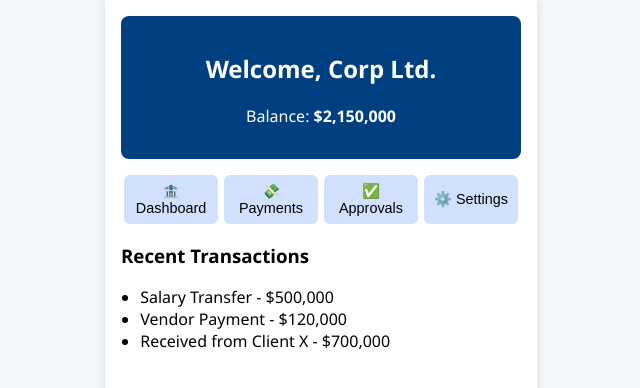
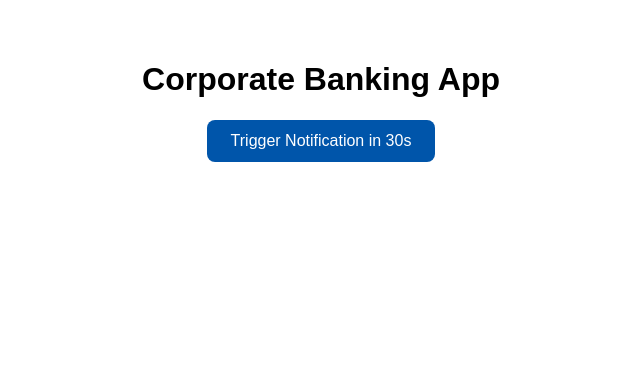
Before and after one commit to AlstonQ/iBank-BIDV-POC, a plain HTML site: page index.html in a window 1280 px wide. Shown: the whole page, without its empty margins (319-959 px from the left). Drawn offline with Linux system fonts and the light colour scheme.

Commit message:
Update index.html

```diff
--- a/index.html
+++ b/index.html
@@ -2,55 +2,60 @@
 <html lang="en">
 <head>
   <meta charset="UTF-8" />
-  <meta name="viewport" content="width=device-width, initial-scale=1.0" />
-  <title>Corporate Mobile Banking</title>
-  <link rel="stylesheet" href="style.css" />
+  <meta name="viewport" content="width=device-width, initial-scale=1.0"/>
+  <title>Corporate Banking App</title>
   <link rel="manifest" href="manifest.json" />
-  <script>
-    if ("serviceWorker" in navigator) {
-      navigator.serviceWorker.register("service-worker.js");
+  <style>
+    body {
+      font-family: Arial, sans-serif;
+      text-align: center;
+      padding: 2rem;
     }
-  </script>
+
+    #notifyBtn {
+      padding: 12px 24px;
+      font-size: 16px;
+      background: #0055aa;
+      color: white;
+      border: none;
+      border-radius: 8px;
+      cursor: pointer;
+      transition: 0.3s ease;
+    }
+
+    #notifyBtn:disabled {
+      background: #999;
+      cursor: not-allowed;
+    }
+  </style>
 </head>
 <body>
-  <div class="app-container">
-    <header>
-      <h2>Welcome, Corp Ltd.</h2>
-      <p>Balance: <strong>$2,150,000</strong></p>
-    </header>
 
-    <section class="tabs">
-      <button onclick="showTab('dashboard')">🏦 Dashboard</button>
-      <button onclick="showTab('payments')">💸 Payments</button>
-      <button onclick="showTab('approvals')">✅ Approvals</button>
-      <button onclick="showTab('settings')">⚙️ Settings</button>
-    </section>
+  <h1>Corporate Banking App</h1>
+  <button id="notifyBtn">Trigger Notification in 30s</button>
 
-    <section id="dashboard" class="tab active">
-      <h3>Recent Transactions</h3>
-      <ul>
-        <li>Salary Transfer - $500,000</li>
-        <li>Vendor Payment - $120,000</li>
-        <li>Received from Client X - $700,000</li>
-      </ul>
-    </section>
+  <script>
+    // Request notification permission on load
+    if ('Notification' in window && Notification.permission !== 'granted') {
+      Notification.requestPermission();
+    }
 
-    <section id="payments" class="tab">
-      <h3>Initiate Payment</h3>
-      <p>Coming soon...</p>
-    </section>
+    const notifyBtn = document.getElementById('notifyBtn');
 
-    <section id="approvals" class="tab">
-      <h3>Pending Approvals</h3>
-      <p>No approvals pending.</p>
-    </section>
+    notifyBtn.addEventListener('click', () => {
+      // Hide the button
+      notifyBtn.style.display = 'none';
 
-    <section id="settings" class="tab">
-      <h3>Settings</h3>
-      <p>Profile, Notifications, Security</p>
-    </section>
-  </div>
-
-  <script src="script.js"></script>
+      // Set timer for 30 seconds
+      setTimeout(() => {
+        if (Notification.permission === 'granted') {
+          new Notification("🔔 Reminder", {
+            body: "This is your 30-second alert from your Corporate Banking App!",
+            icon: 'icon-192.png'
+          });
+        }
+      }, 30000); // 30 seconds
+    });
+  </script>
 </body>
 </html>
```
